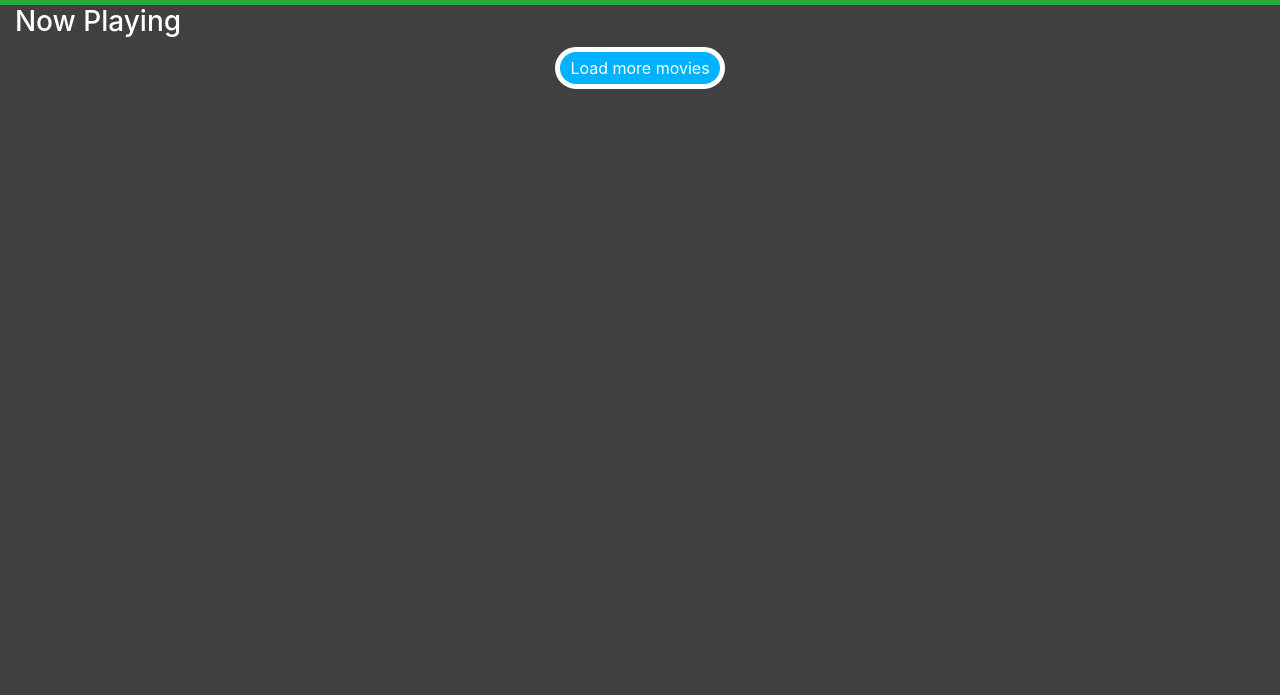
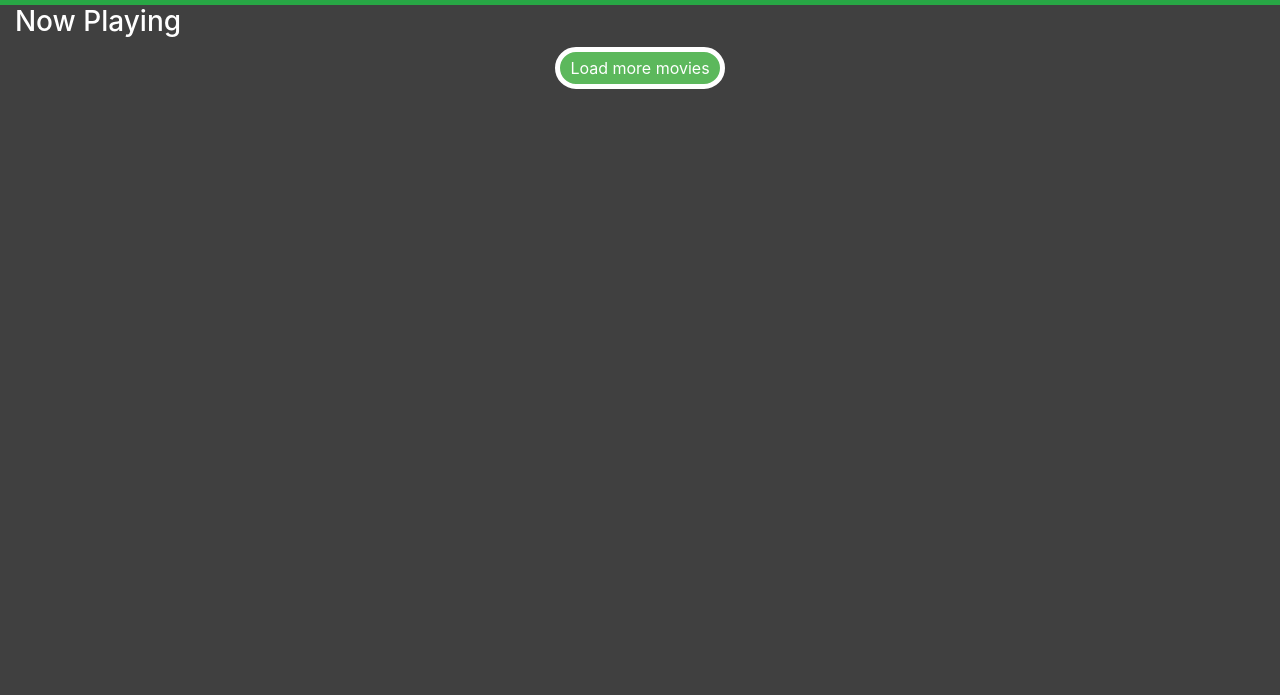
Before and after one commit to kschrock/Flixster, a plain HTML site: page index.html in a window 1280 px wide. Shown: the part 105-800 px from the top of the page. Drawn offline with nearby package versions, Linux system fonts and the light colour scheme; no server answers.

Commit message:
Load More button CSS updated

```diff
--- a/style.css
+++ b/style.css
@@ -10,12 +10,12 @@ h6 {
     padding: 4px 10px;
     display: inline-block;
     border-radius: 50px;
-    background-color: #00B1FF;
+    background-color: #5cb85c;
     color: white;
     border: 5px solid white;
     transition: border 0.2s ease;
   }
   .button2:hover {
-    border: 5px solid #81D9FF;
+    border: 5px solid #d9534f;
     cursor: pointer;
   }
```
